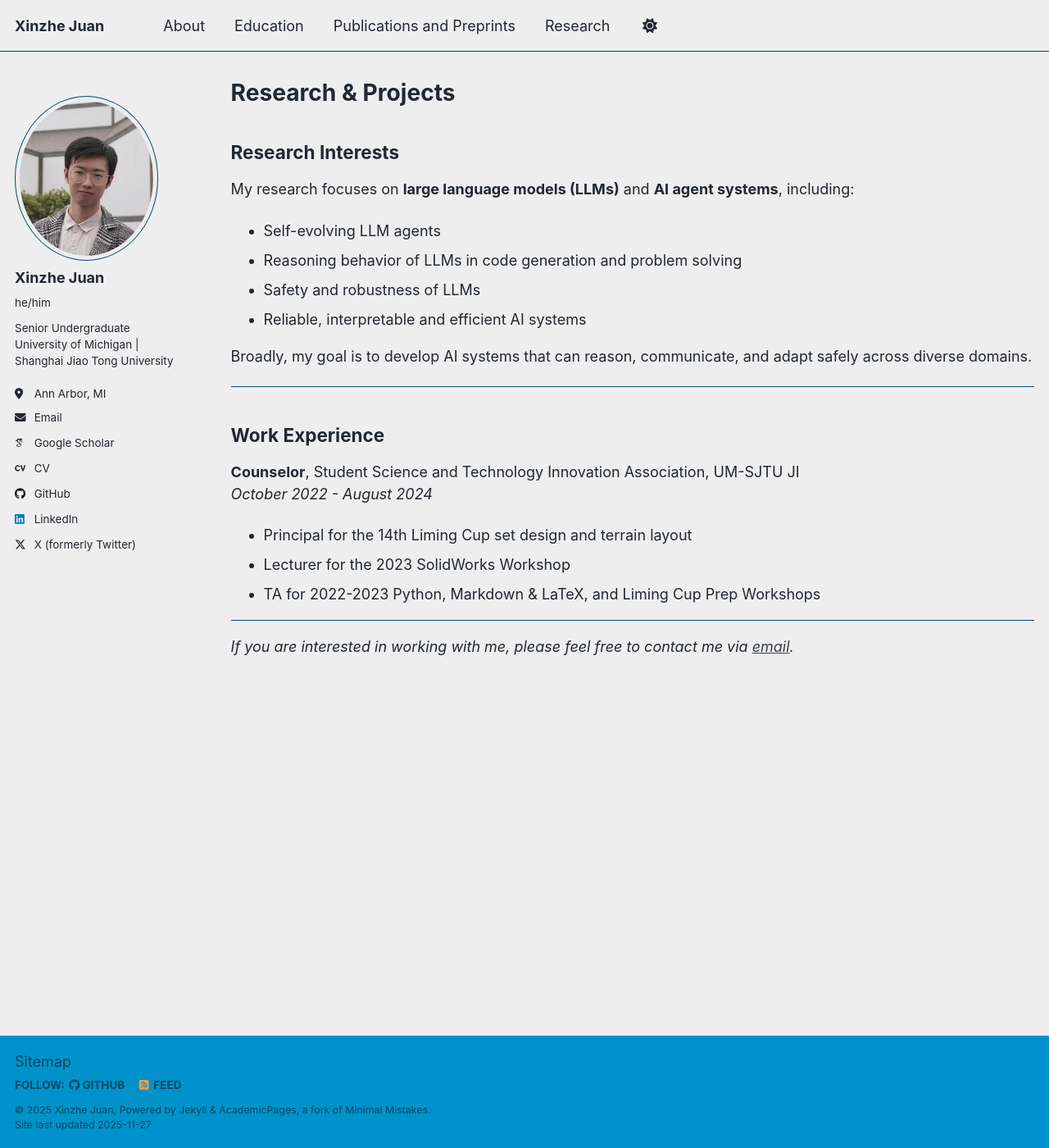
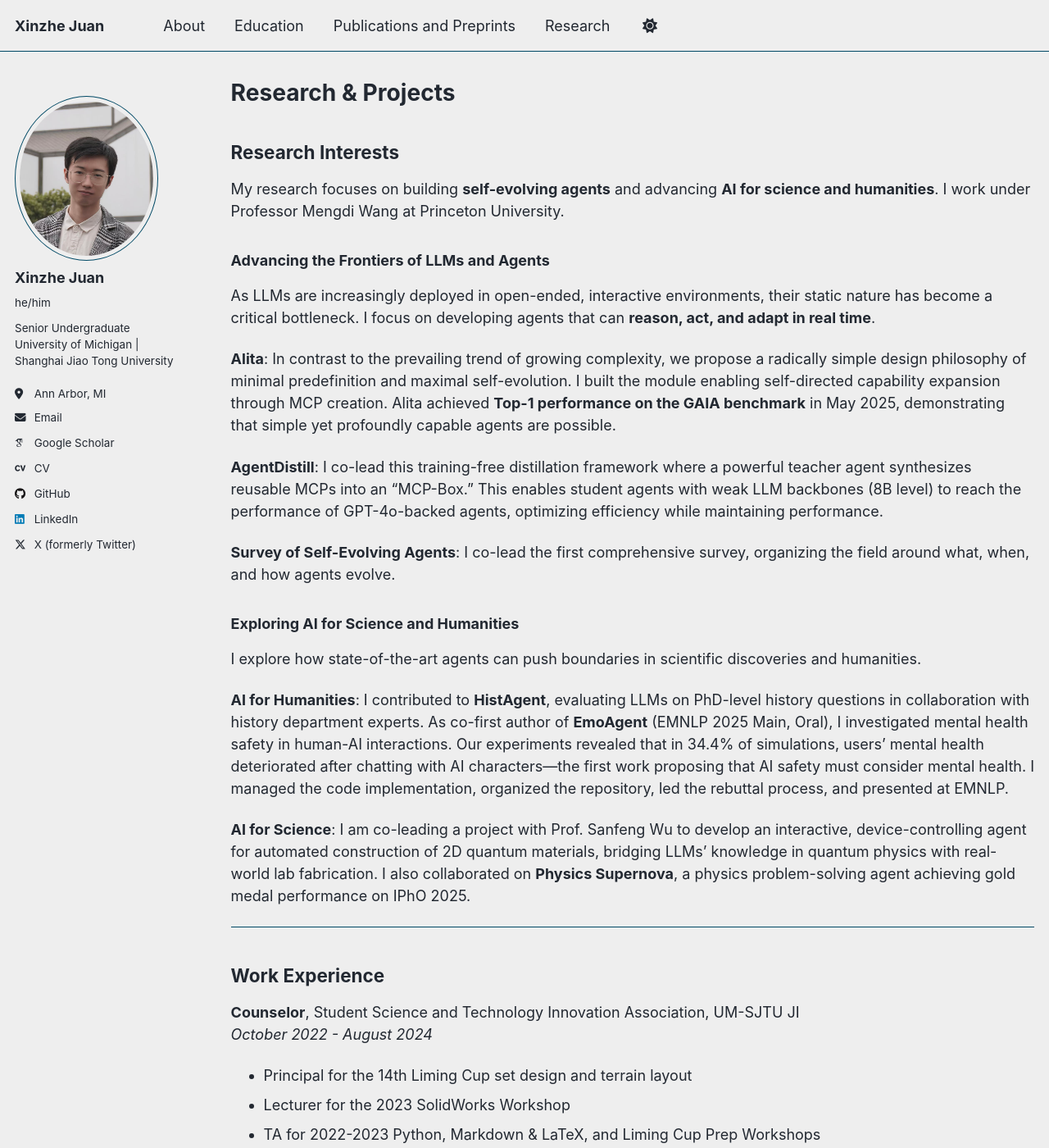
Before and after one commit to 1akaman/1akaman.github.io, a Jekyll site: the page built from _pages/research.md, in a window 1280 px wide and 1400 px high. Shown: the whole window at 82% size. Built offline with Jekyll 4.4.1, drawn with Linux system fonts in a browser that asks for light colours; some web fonts are replaced; a script that is not in the unit is left out.

```diff
--- a/_pages/research.md
+++ b/_pages/research.md
@@ -7,14 +7,25 @@ author_profile: true
 
 ## Research Interests
 
-My research focuses on **large language models (LLMs)** and **AI agent systems**, including:
+My research focuses on building **self-evolving agents** and advancing **AI for science and humanities**. I work under Professor Mengdi Wang at Princeton University.
 
-* Self-evolving LLM agents
-* Reasoning behavior of LLMs in code generation and problem solving
-* Safety and robustness of LLMs
-* Reliable, interpretable and efficient AI systems
+### Advancing the Frontiers of LLMs and Agents
 
-Broadly, my goal is to develop AI systems that can reason, communicate, and adapt safely across diverse domains.
+As LLMs are increasingly deployed in open-ended, interactive environments, their static nature has become a critical bottleneck. I focus on developing agents that can **reason, act, and adapt in real time**.
+
+**Alita**: In contrast to the prevailing trend of growing complexity, we propose a radically simple design philosophy of minimal predefinition and maximal self-evolution. I built the module enabling self-directed capability expansion through MCP creation. Alita achieved **Top-1 performance on the GAIA benchmark** in May 2025, demonstrating that simple yet profoundly capable agents are possible.
+
+**AgentDistill**: I co-lead this training-free distillation framework where a powerful teacher agent synthesizes reusable MCPs into an "MCP-Box." This enables student agents with weak LLM backbones (8B level) to reach the performance of GPT-4o-backed agents, optimizing efficiency while maintaining performance.
+
+**Survey of Self-Evolving Agents**: I co-lead the first comprehensive survey, organizing the field around what, when, and how agents evolve.
+
+### Exploring AI for Science and Humanities
+
+I explore how state-of-the-art agents can push boundaries in scientific discoveries and humanities.
+
+**AI for Humanities**: I contributed to **HistAgent**, evaluating LLMs on PhD-level history questions in collaboration with history department experts. As co-first author of **EmoAgent** (EMNLP 2025 Main, Oral), I investigated mental health safety in human-AI interactions. Our experiments revealed that in 34.4% of simulations, users' mental health deteriorated after chatting with AI characters—the first work proposing that AI safety must consider mental health. I managed the code implementation, organized the repository, led the rebuttal process, and presented at EMNLP.
+
+**AI for Science**: I am co-leading a project with Prof. Sanfeng Wu to develop an interactive, device-controlling agent for automated construction of 2D quantum materials, bridging LLMs' knowledge in quantum physics with real-world lab fabrication. I also collaborated on **Physics Supernova**, a physics problem-solving agent achieving gold medal performance on IPhO 2025.
 
 ---
 
```
